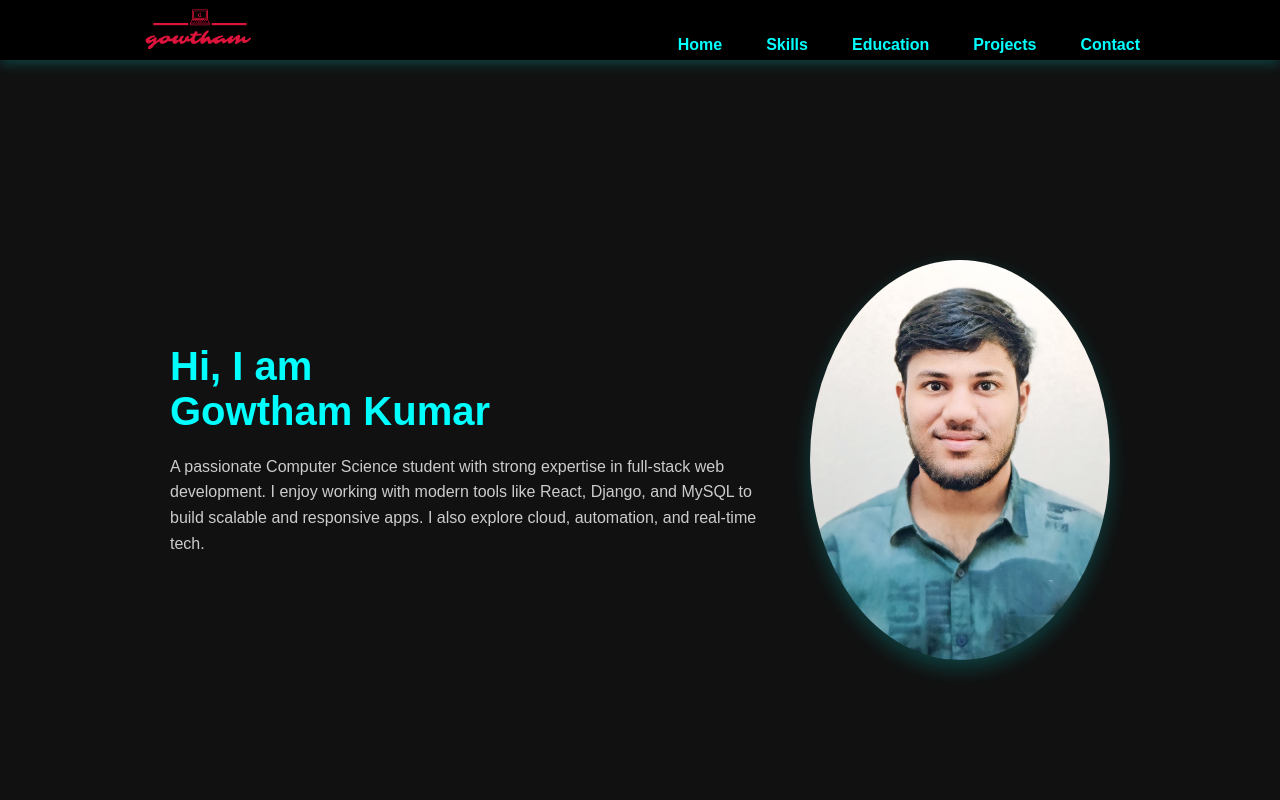
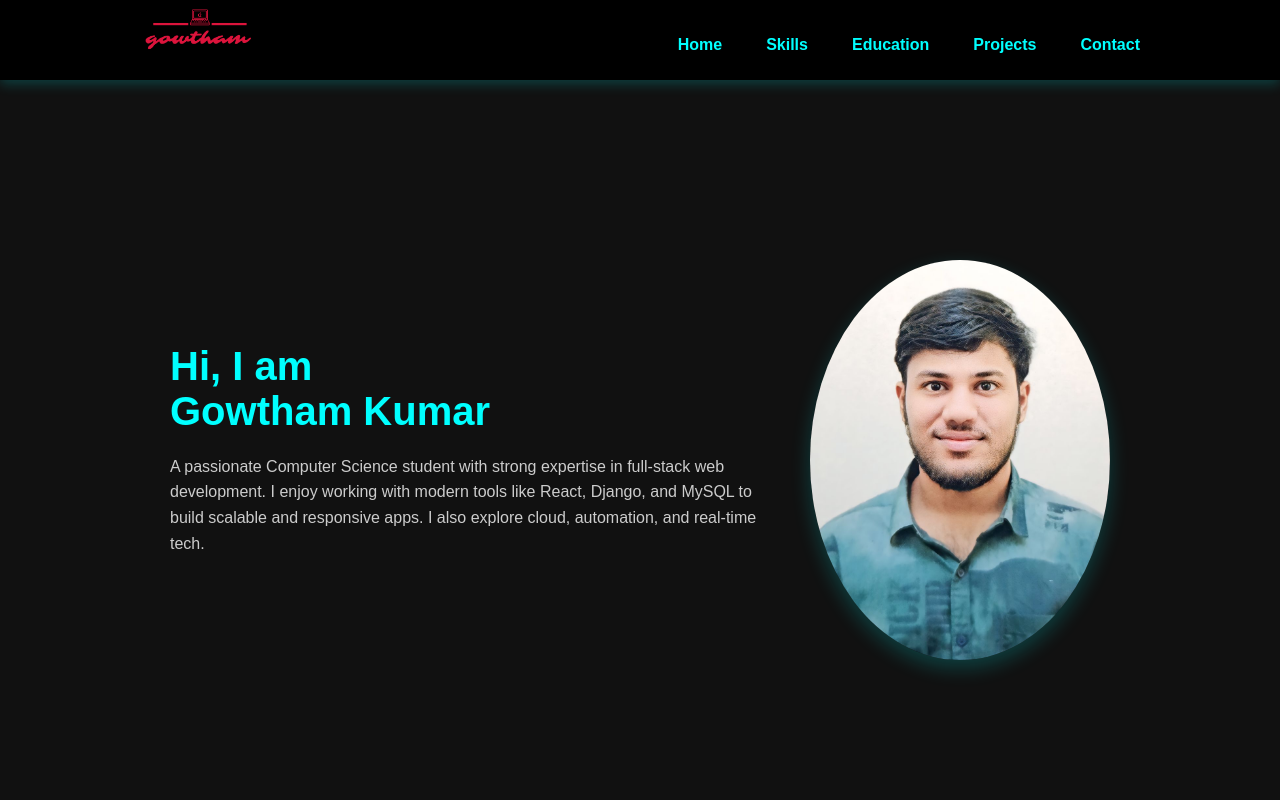
Before and after one commit to gowtham23205/my-portfolio, a plain HTML site: page index.html in a window 1280 px wide. Shown: the top 800 px of the page. Drawn offline with Linux system fonts and the light colour scheme.

Commit message:
Updated header size and centered navigation

```diff
--- a/style.css
+++ b/style.css
@@ -58,8 +58,10 @@ p {
   z-index: 1000;
   box-shadow: 0 4px 12px rgba(0, 255, 255, 0.2);
   backdrop-filter: blur(10px);
-  max-height: 60px; /* Optional: max height for header */
-  overflow: hidden;
+  height: 80px; /* Or whatever height you prefer */
+  padding: 0 10%;
+  overflow: visible;/* Optional: max height for header */
+  /* overflow: hidden; */
 }
 
 .logo {
```
